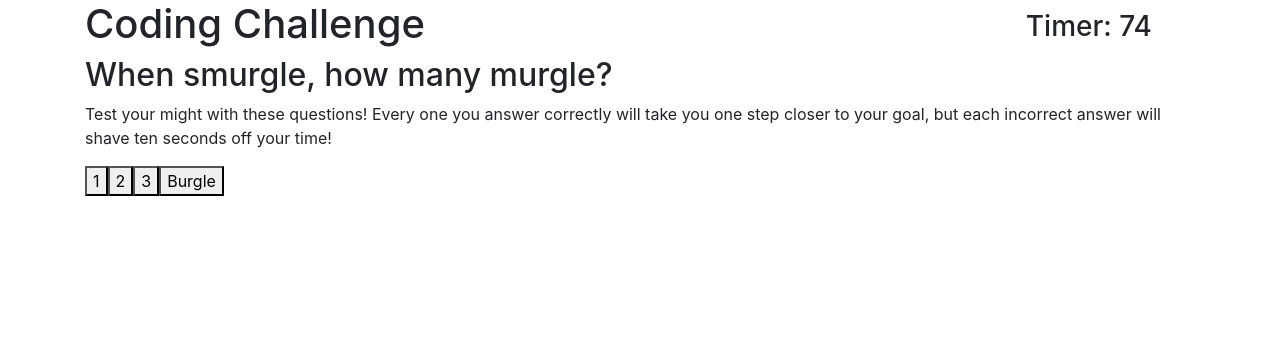
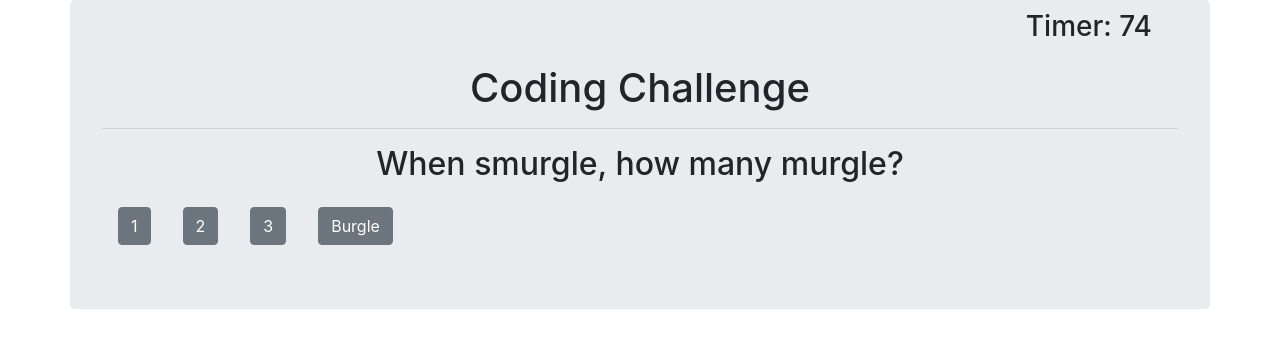
Before and after one commit to Stackandslash/code-quiz-W3D1, a plain HTML site: page index.html in a window 1280 px wide. Both pictures are taken after a click on the button "Begin!". Drawn offline with nearby package versions, Linux system fonts and the light colour scheme.

Commit message:
Beginning the Bootstrap process. Potentially a lot of rewriting ahead.

```diff
--- a/index.html
+++ b/index.html
@@ -7,12 +7,13 @@
     <link rel="stylesheet" href="https://stackpath.bootstrapcdn.com/bootstrap/4.4.1/css/bootstrap.min.css" integrity="sha384-Vkoo8x4CGsO3+Hhxv8T/Q5PaXtkKtu6ug5TOeNV6gBiFeWPGFN9MuhOf23Q9Ifjh" crossorigin="anonymous">
 </head>
 <body>
-    <div class="container">
+    <div class="container jumbotron">
         <div id="holder">
-        <h1 id="title">Coding Challenge</h1>
-        <h2 id="question"></h2>
+        <h1 id="title" class = "text-center">Coding Challenge</h1>
+        <hr>
+        <h2 id="question" class = "text-center mb-4"></h2>
         <p id="intro">Test your might with these questions! Every one you answer correctly will take you one step closer to your goal, but each incorrect answer will shave ten seconds off your time!</p>
-        <button id="begin">Begin!</button>
+        <button id="begin" class="btn btn-primary">Begin!</button>
         </div>
     </div>
 
--- a/script.js
+++ b/script.js
@@ -54,7 +54,7 @@ beginEl.addEventListener("click", function() {
     timerStart();
     renderQuestions();
     beginEl.style.display = "none";
-    intro.style.textContent = "";
+    intro.textContent = "";
   });
 // - Hide the button and intro.
 // - Call TIMERSTART FUNCTION
@@ -111,6 +111,9 @@ function renderQuestions(){
             var button = document.createElement("button");
             button.textContent = questions[qNumber].answers[i];
             button.id = i;
+            button.classList.add("btn");
+            button.classList.add("btn-secondary");
+            button.classList.add("mx-3")
             holderEl.append(button);
           }
     }
@@ -193,7 +196,7 @@ function highScore(){
     highScoreList.id = "highscorelist";
     holderEl.appendChild(highScoreList);
     console.log(highScoreLocal);
-    // New li for each score. If no score (user avoided entering any), placeholder message.
+    // New li for each score. If no score (user avoided entering any/erased), placeholder message.
     if(highScoreLocal.length == 0){
         var entry = document.createElement("li");
         entry.textContent = "You could be here!"
--- a/style.css
+++ b/style.css
@@ -1,3 +1,6 @@
 #holder{
     position: relative;
 }
+
+.answer-button{
+}
```
